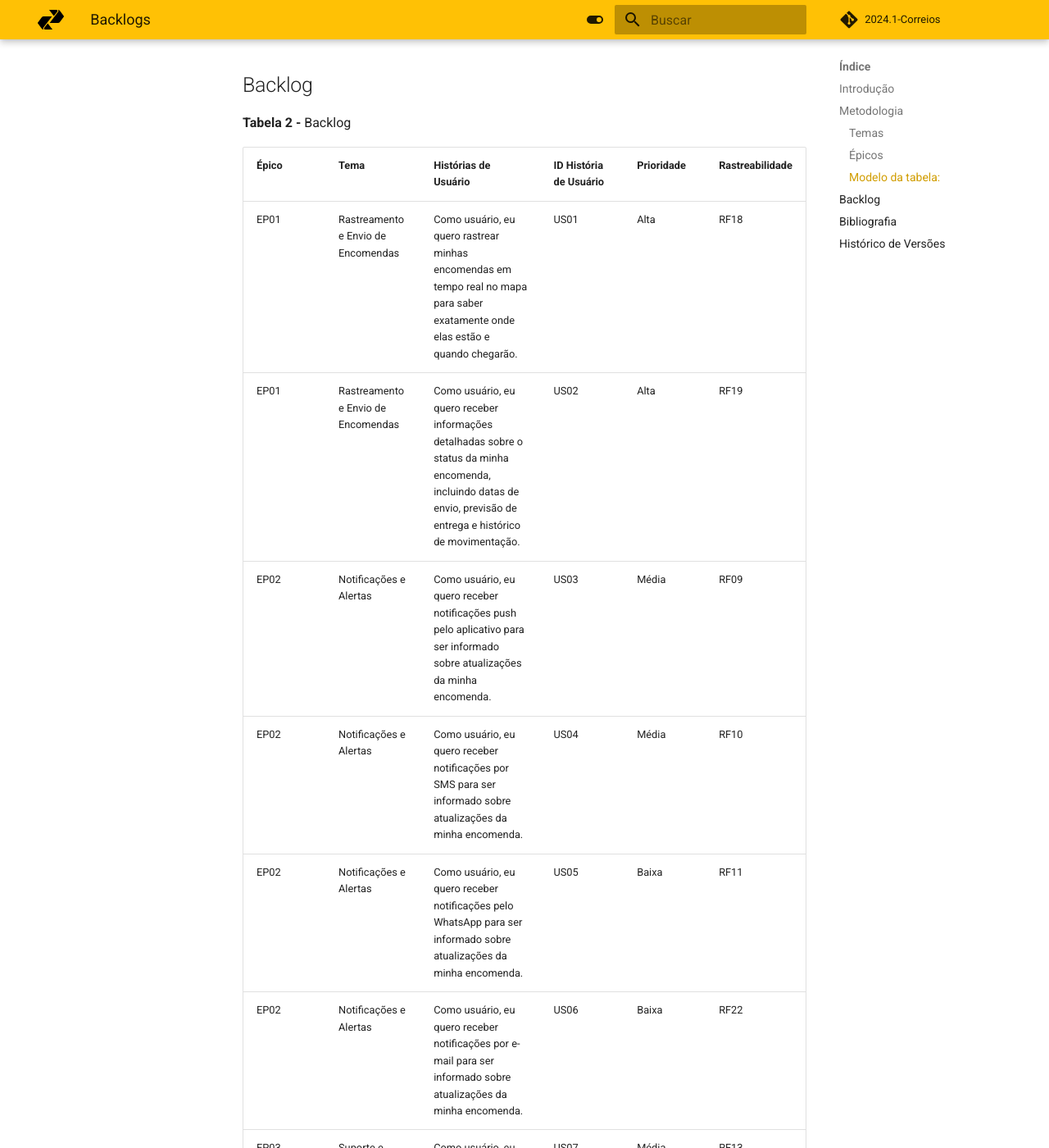
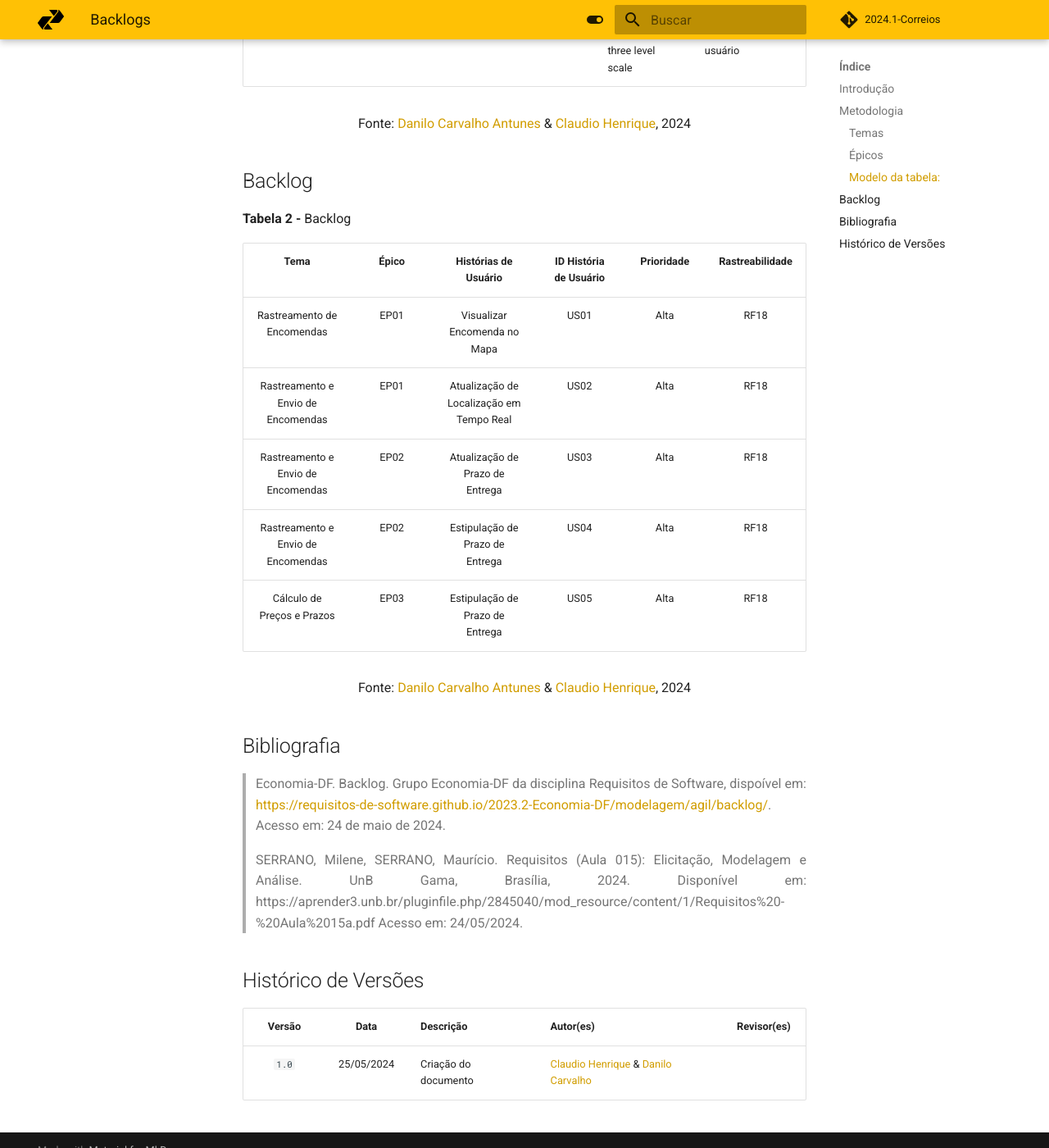
Before and after one commit to Requisitos-de-Software/2024.1-Serasa, an MkDocs documentation site: the page built from docs/modelagem/agil/backlog.md, in a window 1280 px wide and 1400 px high, scrolled down 1974 px. Shown: the whole window at 82% size. Built offline with MkDocs 1.6.1 and Material for MkDocs 9.7.7, drawn with Linux system fonts in a browser that asks for light colours; comment, search, counter and statistics services are not loaded; some of the changed text lies outside the part shown.

Commit message:
add novos epicos/analise doc

```diff
--- a/docs/modelagem/agil/backlog.md
+++ b/docs/modelagem/agil/backlog.md
@@ -12,11 +12,12 @@ A partir dessa divisão, na tabela 1, é possível ver os temas, épicos, histó
 
 #### **Temas**
 
-* **Tema 1:** Rastreamento e Envio de Encomendas
-* **Tema 2:** Notificações e Alertas
-* **Tema 3:** Suporte e Ajuda ao Usuário
-* **Tema 4:** Serviços de Pagamento e Importação
-* **Tema 5:** Busca e Contato
+* **Tema 1:** Rastreamento de Encomendas
+* **Tema 2:** Envio de Encomendas
+* **Tema 3:** Notificações e Alertas
+* **Tema 4:** Suporte e Ajuda ao Usuário
+* **Tema 5:** Serviços de Pagamento e Importação
+* **Tema 6:** Busca e Contato
 
 #### **Épicos**
 
@@ -29,6 +30,11 @@ Eu, como usuário, desejo visualizar as atualizações do prazo de entrega para
 
 **EP03 - Cálculo de Preços e Prazos**
 Eu, como usuário, desejo calcular os preços e prazos de encomendas nacionais e internacionais para planejar minhas remessas.
+
+**EP04 - Realizar uma pré-postagem**
+
+**EP05 - Alterar recebimento de encomendas**
+
 
 **EP04 - Histórico de Notificações**
 Eu, como usuário, desejo acessar o histórico de notificações do objeto para revisar as atualizações de status da minha encomenda.
@@ -55,32 +61,34 @@ Eu, como usuário, desejo buscar agências próximas e acessar contatos das empr
 ### Modelo da tabela:
 <p align="center" > <strong> Tabela 1 - </Strong>Modelo do backlog</font> <gitbr></p>
 
-|Épico|Tema|Histórias de Usuário|ID História de usuário|Prioridade|Rastreabilidade|
+|Tema|Épico|Histórias de Usuário|ID História de usuário|Prioridade|Rastreabilidade|
 |:--|:--|:--|:--|:--|:--|
 |Código do Épico|nome do tema|Descrição da História de Usuário|identificador da História de Usuário|Prioriade baseada na técnica do three level scale|Código do requisito referente a História de usuário|
 
-<font size="3"><p style="text-align: center">Fonte: [Danilo Carvalho Antunes](https://github.com/Danilo-Carvalho-Antunes), 2024</p></font>
+<font size="3"><p style="text-align: center">Fonte: [Danilo Carvalho Antunes](https://github.com/Danilo-Carvalho-Antunes) & [Claudio Henrique][ClaudioGH], 2024</p></font>
 
 ## Backlog
 
-<p align="center" > <strong> Tabela 2 - </Strong>Backlog</font> <gitbr></p>
+<p align="center" > <strong> Tabela 2 - </strong>Backlog</font></p>
 
-|Épico|Tema|Histórias de Usuário|ID História de Usuário|Prioridade|Rastreabilidade|
-|:--|:--|:--|:--|:--|:--|
-|EP01|Rastreamento e Envio de Encomendas|Como usuário, eu quero rastrear minhas encomendas em tempo real no mapa para saber exatamente onde elas estão e quando chegarão.|US01|Alta|RF18|
-|EP01|Rastreamento e Envio de Encomendas|Como usuário, eu quero receber informações detalhadas sobre o status da minha encomenda, incluindo datas de envio, previsão de entrega e histórico de movimentação.|US02|Alta|RF19|
-|EP02|Notificações e Alertas|Como usuário, eu quero receber notificações push pelo aplicativo para ser informado sobre atualizações da minha encomenda.|US03|Média|RF09|
-|EP02|Notificações e Alertas|Como usuário, eu quero receber notificações por SMS para ser informado sobre atualizações da minha encomenda.|US04|Média|RF10|
-|EP02|Notificações e Alertas|Como usuário, eu quero receber notificações pelo WhatsApp para ser informado sobre atualizações da minha encomenda.|US05|Baixa|RF11|
-|EP02|Notificações e Alertas|Como usuário, eu quero receber notificações por e-mail para ser informado sobre atualizações da minha encomenda.|US06|Baixa|RF22|
-|EP03|Suporte e Ajuda ao Usuário|Como usuário, eu quero acessar um centro de ajuda com tutoriais e FAQs para resolver problemas comuns de forma rápida e eficiente.|US07|Média|RF13|
-|EP03|Suporte e Ajuda ao Usuário|Como usuário, eu quero ter acesso a um chat de suporte ao vivo para resolver dúvidas e problemas em tempo real.|US08|Alta|RF12|
-|EP04|Serviços de Pagamento e Importação|Como usuário, eu quero realizar pagamentos de taxas de importação diretamente pelo aplicativo para facilitar o processo de liberação de encomendas internacionais.|US09|Alta|RF23|
-|EP04|Serviços de Pagamento e Importação|Como usuário, eu quero acessar um histórico de pagamentos e importações para acompanhar todas as transações feitas através do aplicativo.|US10|Média|RF24|
-|EP05|Busca e Contato|Como usuário, eu quero buscar informações sobre agências próximas, horários de funcionamento e serviços oferecidos para planejar visitas e envios.|US11|Média|RF29|
-|EP05|Busca e Contato|Como usuário, eu quero ter acesso rápido aos contatos do serviço de atendimento ao cliente para reportar problemas ou fazer perguntas diretamente aos Correios.|US12|Alta|RF36|
+|Tema|Épico|Histórias de Usuário|ID História de Usuário|Prioridade|Rastreabilidade|
+|:--:|:--:|:--:|:--:|:--:|:--:|
+|Rastreamento de Encomendas|EP01|Visualizar Encomenda no Mapa|US01|Alta|RF18|
+|Rastreamento e Envio de Encomendas|EP01|Atualização de Localização em Tempo Real|US02|Alta|RF18|
+|Rastreamento e Envio de Encomendas|EP02|Atualização de Prazo de Entrega|US03|Alta|RF18|
+|Rastreamento e Envio de Encomendas|EP02|Estipulação de Prazo de Entrega|US04|Alta|RF18|
+|Cálculo de Preços e Prazos|EP03|Estipulação de Prazo de Entrega|US05|Alta|RF18|
 
-<font size="3"><p style="text-align: center">Fonte: [Danilo Carvalho Antunes](https://github.com/Danilo-Carvalho-Antunes), 2024</p></font>
+
+
+
+
+
+
+
+
+
+<font size="3"><p style="text-align: center">Fonte: [Danilo Carvalho Antunes](https://github.com/Danilo-Carvalho-Antunes) & [Claudio Henrique][ClaudioGH], 2024</p></font>
 
 ## Bibliografia
 
```
